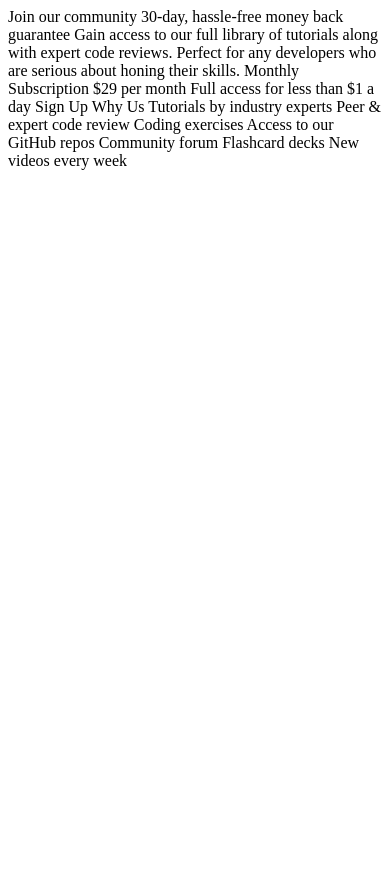
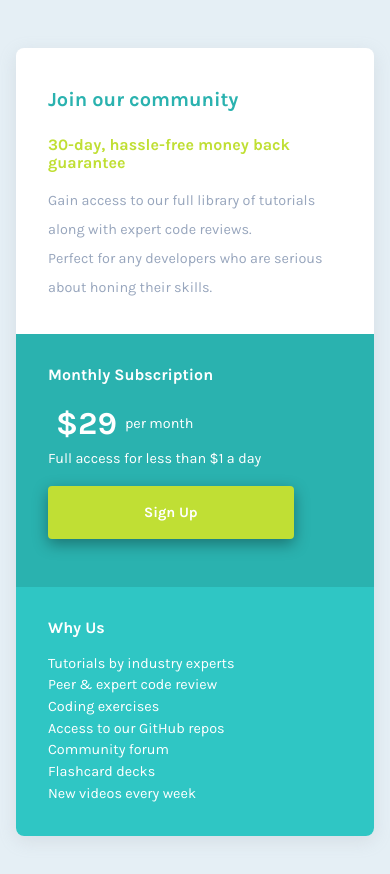
Before and after one commit to sjarvis/frontendmentor-price-grid-component, a plain HTML site: page index.html in a window 390 px wide. Before the commit the page ends 844 px from the top, so only its background shows below. Drawn offline with Linux system fonts and the light colour scheme.

Commit message:
finished mobile version

```diff
--- a/index.html
+++ b/index.html
@@ -12,15 +12,59 @@
 			href="./images/favicon-32x32.png"
 		/>
 
+		<link rel="preconnect" href="https://fonts.googleapis.com" />
+		<link rel="preconnect" href="https://fonts.gstatic.com" crossorigin />
+		<link
+			href="https://fonts.googleapis.com/css2?family=Karla:wght@400;700&display=swap"
+			rel="stylesheet"
+		/>
+
+		<link rel="stylesheet" href="styles.css" />
+
 		<title>Frontend Mentor | Single Price Grid Component</title>
 	</head>
-	<body>
-		Join our community 30-day, hassle-free money back guarantee Gain access
-		to our full library of tutorials along with expert code reviews. Perfect
-		for any developers who are serious about honing their skills. Monthly
-		Subscription &dollar;29 per month Full access for less than &dollar;1 a
-		day Sign Up Why Us Tutorials by industry experts Peer &amp; expert code
-		review Coding exercises Access to our GitHub repos Community forum
-		Flashcard decks New videos every week
+	<div class="wrapper">
+
+			<div class="join">
+				<h2>Join our community</h2>
+
+				<h3>30-day, hassle-free money back guarantee</h3>
+
+
+				<p>Gain access to our full library of tutorials along with expert code reviews.</p>
+				<p>Perfect for any developers who are serious about honing their skills. </p>
+
+			</div><!-- join-->
+
+
+			<div class="sub">
+				<h3>Monthly Subscription</h3>
+
+				<p class="price"><span class="big">&dollar;29</span> per month</p>
+
+
+				<p>Full access for less than &dollar;1 a day </p>
+
+
+				<button>Sign Up</button>
+			</div><!-- price -->
+
+
+
+			<div class="whyus">
+				<h3>Why Us</h3>
+				<ul>
+					<li>Tutorials by industry experts</li>
+					<li>Peer &amp; expert code review</li>
+					<li>Coding exercises</li>
+					<li>Access to our GitHub repos</li>
+					<li>Community forum</li>
+					<li>Flashcard decks</li>
+					<li>New videos every week</li>
+				</ul>
+			</div><!-- whyus-->
+	</div><!-- wrapper-->
+
+
 	</body>
 </html>
--- a/styles.css
+++ b/styles.css
@@ -43,3 +43,165 @@
 #__next {
      isolation: isolate;
 }
+
+:root {
+     --cyan: hsl(179, 62%, 43%);
+     --lt-cyan: hsl(179, 62%, 48%);
+     --yellow: hsl(71, 73%, 54%);
+     --gray: hsl(204, 43%, 93%);
+     --gray-blue: hsl(218, 22%, 67%);
+}
+
+
+body {
+     font-family: 'Karla', sans-serif;
+     font-weight: 400;
+     background-color: var(--gray);
+     font-size: .9rem;
+}
+
+
+h1,
+h2,
+h3 {
+     font-weight: 700;
+}
+
+h1 {
+     font-size: 2.5rem;
+}
+
+h2 {
+     font-size: 1.25rem;
+     margin-block: 0 1rem;
+}
+
+h3 {
+     font-size: 1rem;
+     margin-block: 0 1rem;
+     line-height: 1.1;
+}
+
+
+.wrapper {
+     display: grid;
+     grid-template-columns: 1;
+     margin-inline: 1rem;
+     margin-block: 3rem;
+     background-color: white;
+     overflow: hidden;
+     border-radius: .5rem;
+     box-shadow: rgba(149, 157, 165, 0.2) 0px 5px 18px;
+}
+
+.wrapper div {
+     padding: 2rem;
+}
+
+
+
+
+.wrapper .join {
+     color: var(--gray-blue);
+     line-height: 2;
+}
+
+.wrapper .join h2 {
+     color: var(--cyan);
+}
+
+.wrapper .join h3 {
+     color: var(--yellow);
+}
+
+
+
+
+
+.wrapper .sub {
+     background-color: var(--cyan);
+     color: white;
+}
+
+
+.wrapper .sub .price {
+     display: flex;
+     align-items: center;
+}
+
+.wrapper .sub .price .big {
+     font-weight: 700;
+     font-size: 2rem;
+     padding-inline: .5rem;
+}
+
+.wrapper .sub button {
+     display: block;
+     margin-block: 1rem;
+     padding: 1rem 6rem;
+     background-color: var(--yellow);
+     border: 0;
+     border-radius: .25rem;
+     color: white;
+     font-weight: 700;
+     box-shadow: rgba(0, 0, 0, 0.35) 0px 5px 15px;
+}
+
+.wrapper .sub button:hover,
+.wrapper .sub button:focus {
+     color: var(--yellow);
+     font-weight: 700;
+     background-color: white;
+     outline: 2px solid white;
+}
+
+
+
+
+.wrapper .whyus {
+     background-color: var(--lt-cyan);
+     color: white;
+}
+
+.wrapper .whyus ul,
+.wrapper .whyus ul li {
+     list-style-type: none;
+     margin-inline: 0;
+     margin-block: 0;
+     padding-inline: 0;
+     padding-block: 0;
+     text-indent: 0;
+     font-size: .9rem;
+}
+
+
+
+
+
+
+
+
+@media (min-width: 768px) {
+     .wrapper {
+          max-width: 50%;
+          margin-inline: auto;
+
+          grid-template-columns: 50% 50%;
+
+     }
+
+
+     .wrapper .join {
+          grid-column-start: 1;
+          grid-column-end: 3;
+     }
+
+     .wrapper .join h2 {
+          font-size: 1.75rem;
+     }
+
+     .wrapper .join h3 {
+          font-size: 1.25rem;
+     }
+
+}
```
